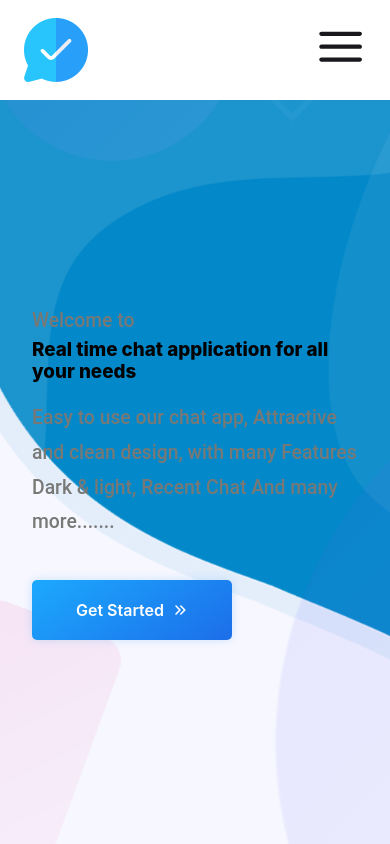
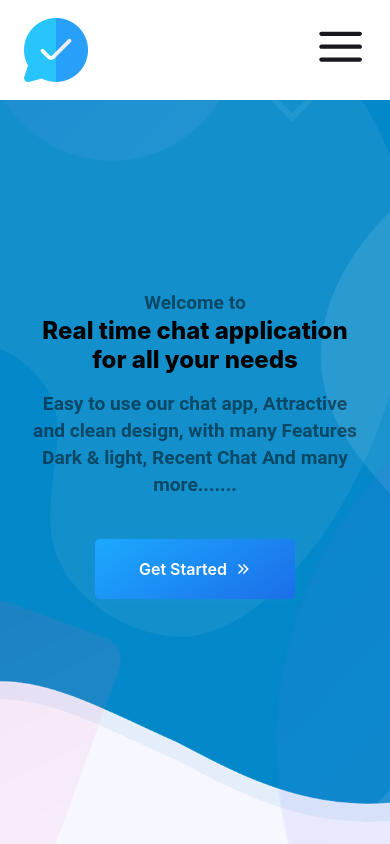
Before and after one commit to Shivaraj777/G-Link, a React (Create React App) app in the folder client/: page / in a window 390 px wide. Built offline with nearby package versions, Linux system fonts and the light colour scheme; the HTML template or start-up script is replaced by a standard one.

Commit message:
update to make hero sectiion responsive

```diff
--- a/client/src/components/HeroSection.js
+++ b/client/src/components/HeroSection.js
@@ -93,14 +93,10 @@ const StyledHeroSection = styled.section`
       font-size: calc(1.2 * (1rem + 3 * (100vw - 320px) / 1600));
       margin: 0 0;
       max-width: 750px;
-      font-weight: 500;
+      font-weight: 600;
       font-family: Roboto, sans-serif;
       line-height: 1.8;
-      color: #787976;
-    }
-
-    .start-btn{
-      margin: 2.5rem 0;
+      color: rgba(0, 0, 0, 0.5);
     }
 
     .button {
@@ -206,6 +202,55 @@ const StyledHeroSection = styled.section`
       opacity: 0;
     }
   }
+
+  // media queries
+  @media(min-width: ${({ theme }) => theme.media.mobile}){
+    .start-btn{
+      margin: 2.5rem 0;
+    }
+    .custom-container{
+      padding: 0 5rem;
+    }
+    .button{
+      font-size: 1rem;
+    }
+  }
+
+  @media(max-width: ${({ theme }) => theme.media.mobile}){
+    background-image: url("/images/hero-section-mobile.png");
+    padding: 0rem 0rem;
+
+    .custom-container{
+      padding: 0;
+    }
+
+    .start-btn{
+      margin: 2.5rem auto;
+    }
+
+    .hero-section-data{
+      margin-top: 85px;
+      h1{
+        font-size: 1.5rem;
+      }
+      p{
+        font-size: 1.2rem;
+        line-height: 1.4;
+      }
+      h1,
+      p{
+        text-align: center;
+      }
+    }
+
+    .button{
+      font-size: 1.2rem;
+    }
+
+    .container{
+      padding: 1rem;
+    }
+  }
 `;
 
 export default HeroSection;
```
Also changed, not shown: client/public/images/hero-section-mobile.png (added).
